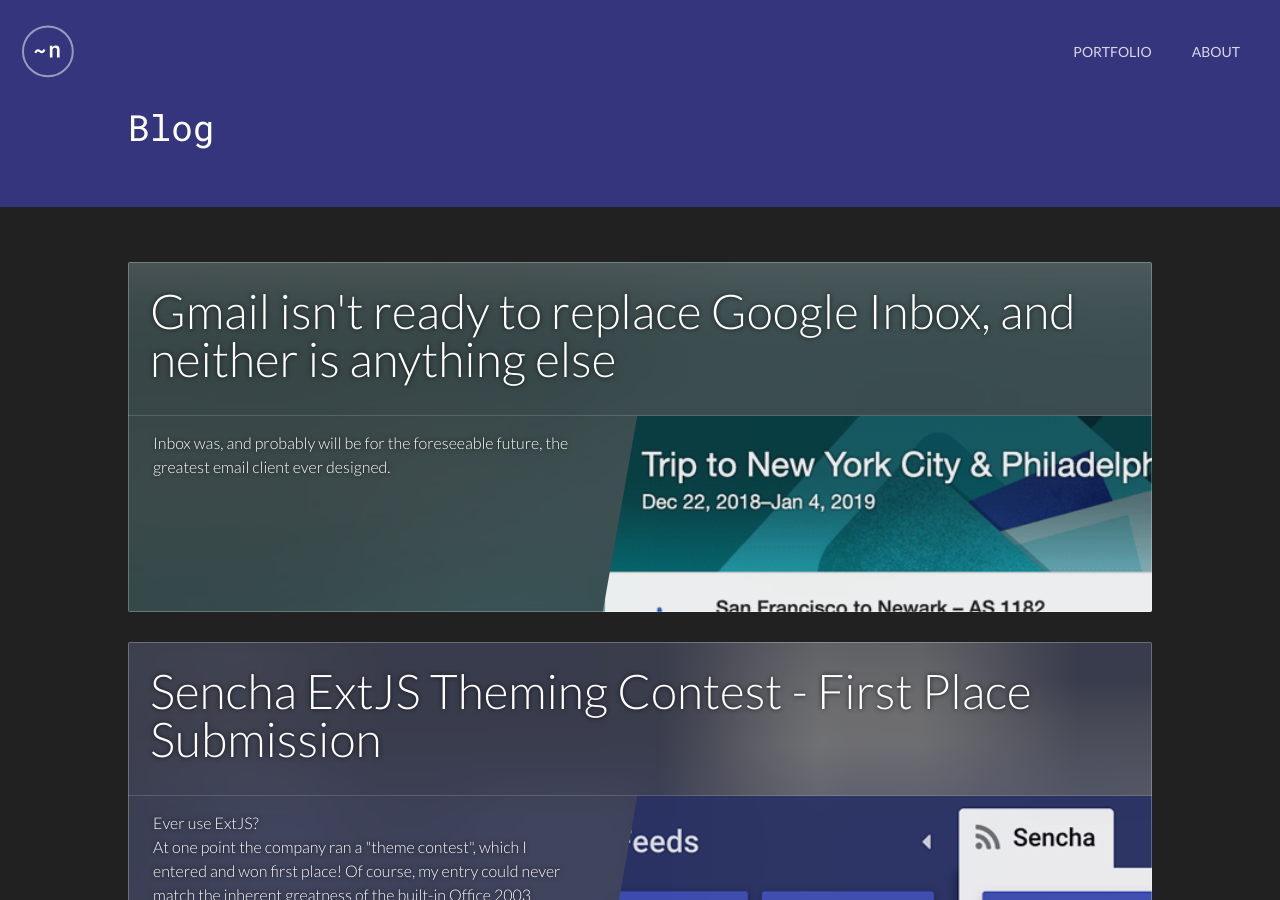
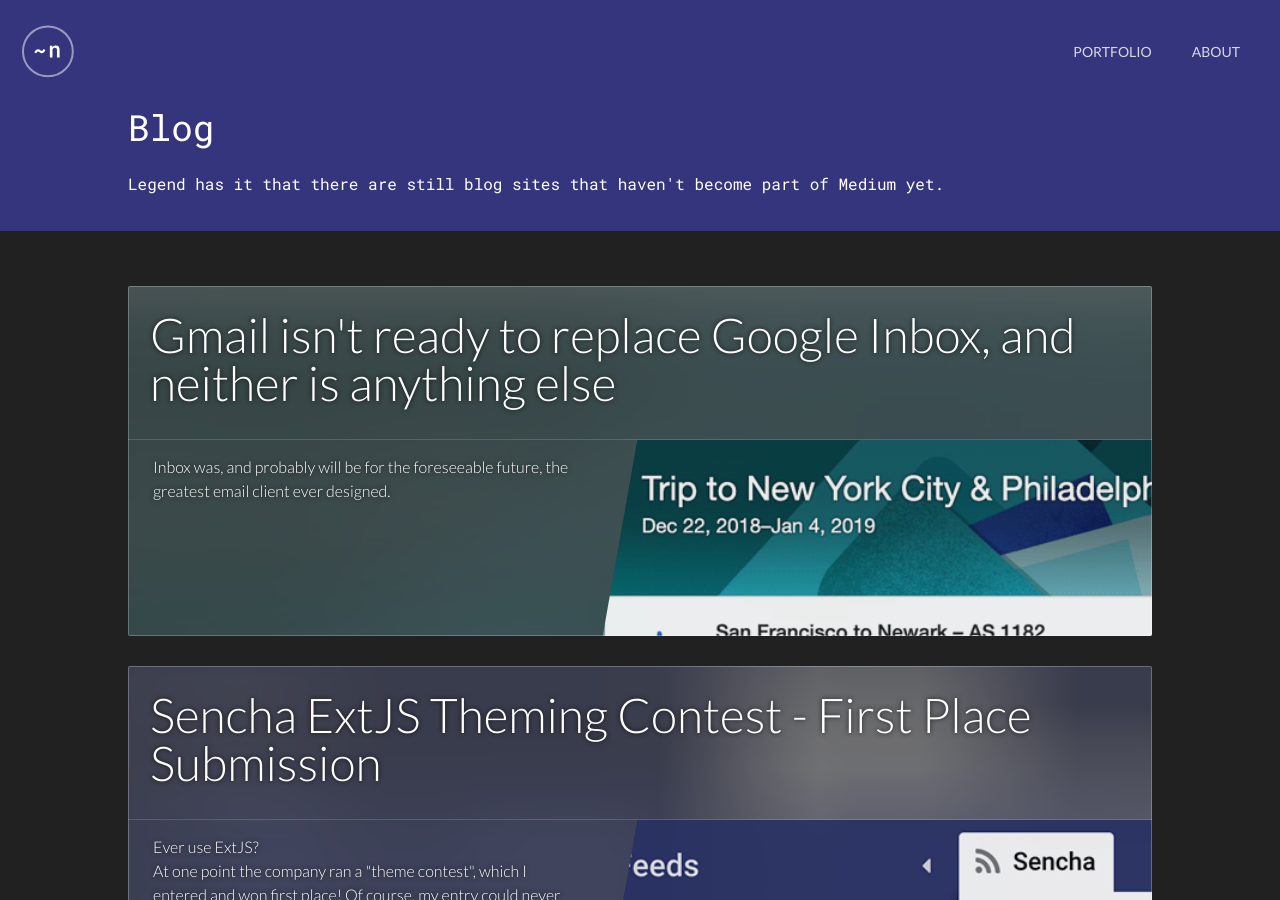
Before and after one commit to tilden/tilden.github.io, a Jekyll site: the page built from blog.html, in a window 1280 px wide and 900 px high. Built offline with Jekyll 4.4.1, drawn with Linux system fonts in a browser that asks for light colours; some web fonts are replaced.

Commit message:
Remove animation

```diff
--- a/_includes/head.html
+++ b/_includes/head.html
@@ -11,6 +11,6 @@
     <link href="https://fonts.googleapis.com/icon?family=Material+Icons" rel="stylesheet">
     <link rel="stylesheet" href="{{ "/css/social-media-subset.css" | prepend: site.baseurl }}">
     <link rel="stylesheet" href="{{ "/css/style.css" | prepend: site.baseurl }}">
-    <link rel="stylesheet" href="{{ "/css/intro-animation.css" | prepend: site.baseurl }}">
+    <!-- <link rel="stylesheet" href="{{ "/css/intro-animation.css" | prepend: site.baseurl }}"> -->
 
 </head>
--- a/blog.html
+++ b/blog.html
@@ -4,8 +4,8 @@
 is_top_level: true
 browser_title: "Dan Tilden: Blog"
 title: "Blog"
-<!-- subtitle: >
-  Legend has it that there are still blog sites that haven't become part of Medium yet. -->
+subtitle:
+  Legend has it that there are still blog sites that haven't become part of Medium yet.
 # banner_photo: "/images/pebbles2.jpg"
 
 ---
```
